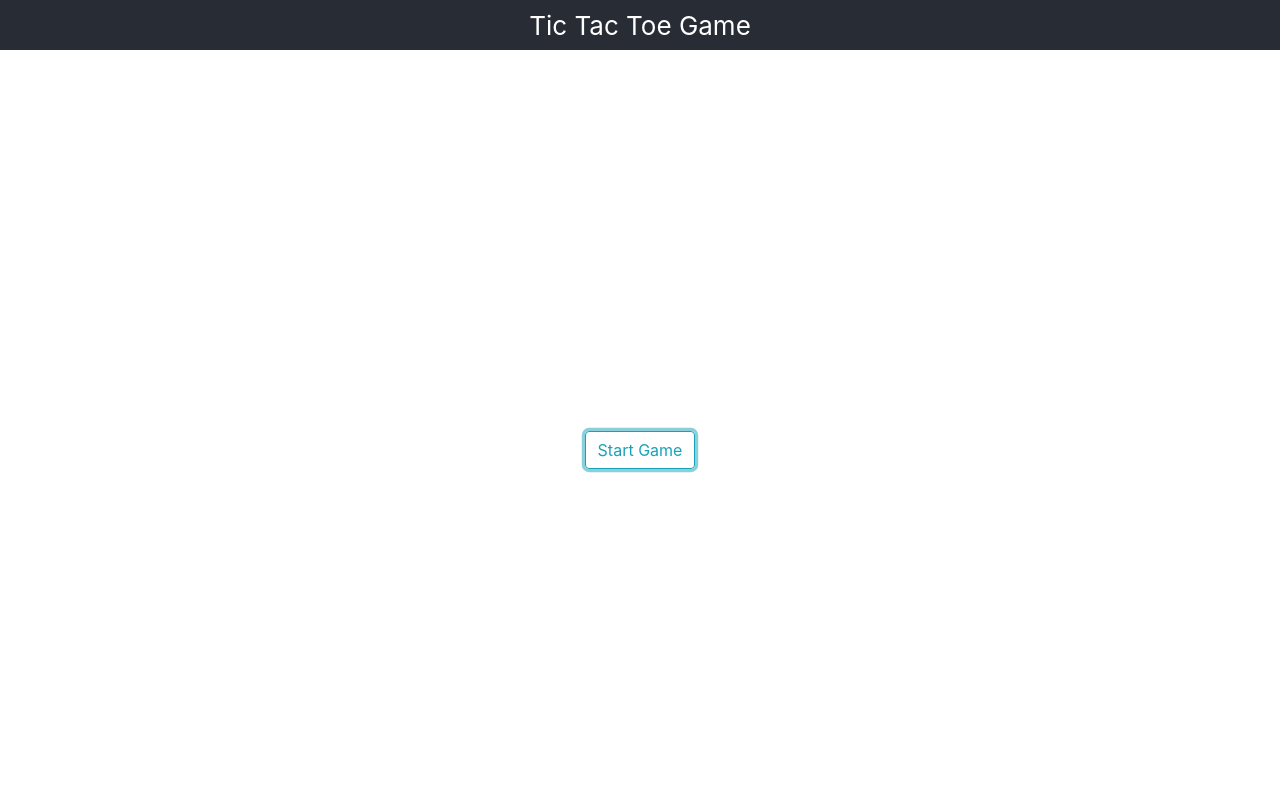
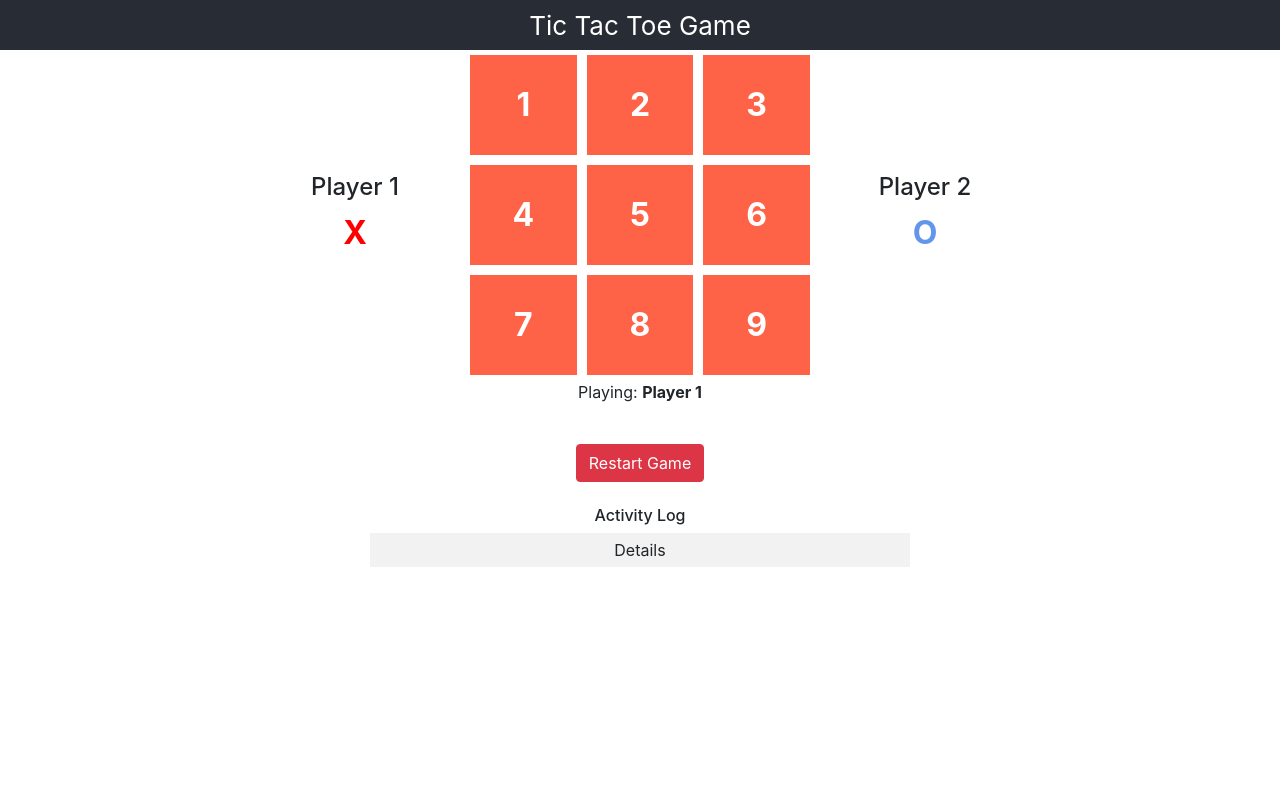
Before and after one commit to sahasovon/crosses-web, a React (Create React App) app: page / in a window 1280 px wide. Both pictures are taken after a click on the button "Start Game". Shown: the top 800 px of the page. Built offline with nearby package versions, Linux system fonts and the light colour scheme.

Commit message:
Game start button added

```diff
--- a/src/App.js
+++ b/src/App.js
@@ -1,74 +1,16 @@
 import React from 'react';
 import './App.css';
+import Panel from "./modules/panel";
 
 function App() {
+
   return (
     <div className="App">
       <header className="App-header">
           Tic Tac Toe Game
       </header>
 
-      <div className="container game-start">
-          <button className="btn btn-outline-info">
-              Start Game
-          </button>
-      </div>
-
-      <div className="container">
-        <div className="row">
-            <div className="col-12 col-md-8 mx-auto">
-                <div className="row">
-                    <div className="col-12 col-md-3 text-center game-player">
-                        <h4>Player 1</h4>
-                        <span className="game-icon game-icon-x">
-                        </span>
-                    </div>
-                    <div className="col-12 col-md-6">
-                        <div className="d-flex">
-                            <div className="flex-item">1</div>
-                            <div className="flex-item">2</div>
-                            <div className="flex-item">3</div>
-                        </div>
-                        <div className="d-flex">
-                            <div className="flex-item">4</div>
-                            <div className="flex-item">5</div>
-                            <div className="flex-item">6</div>
-                        </div>
-                        <div className="d-flex">
-                            <div className="flex-item">7</div>
-                            <div className="flex-item">8</div>
-                            <div className="flex-item">9</div>
-                        </div>
-                    </div>
-                    <div className="col-12 col-md-3 text-center game-player">
-                        <h4>Player 2</h4>
-                        <span className="game-icon game-icon-o">
-                        </span>
-                    </div>
-                </div>
-                <div className="row">
-                    <div className="col-12 text-center">
-                        <p>Playing: <b>Player 1</b></p>
-                    </div>
-                    <div className="col-12 pt-4 pb-3">
-                        <button className="btn btn-danger">
-                            Restart Game
-                        </button>
-                    </div>
-                    <div className="col-12 col-md-9 mx-auto pt-2">
-                        <h6 className="text-center">Activity Log</h6>
-                        <table className="table table-sm table-striped table-borderless">
-                            <tbody>
-                            <tr>
-                                <td>Details</td>
-                            </tr>
-                            </tbody>
-                        </table>
-                    </div>
-                </div>
-            </div>
-        </div>
-      </div>
+        <Panel/>
     </div>
   );
 }
--- /dev/null
+++ b/src/modules/game-panel/game-panel.js
@@ -0,0 +1,65 @@
+import React from 'react';
+
+class GamePanel extends React.Component {
+    render() {
+        return (
+            <div className="container">
+                <div className="row">
+                    <div className="col-12 col-md-8 mx-auto">
+                        <div className="row">
+                            <div className="col-12 col-md-3 text-center game-player">
+                                <h4>Player 1</h4>
+                                <span className="game-icon game-icon-x">
+                        </span>
+                            </div>
+                            <div className="col-12 col-md-6">
+                                <div className="d-flex">
+                                    <div className="flex-item">1</div>
+                                    <div className="flex-item">2</div>
+                                    <div className="flex-item">3</div>
+                                </div>
+                                <div className="d-flex">
+                                    <div className="flex-item">4</div>
+                                    <div className="flex-item">5</div>
+                                    <div className="flex-item">6</div>
+                                </div>
+                                <div className="d-flex">
+                                    <div className="flex-item">7</div>
+                                    <div className="flex-item">8</div>
+                                    <div className="flex-item">9</div>
+                                </div>
+                            </div>
+                            <div className="col-12 col-md-3 text-center game-player">
+                                <h4>Player 2</h4>
+                                <span className="game-icon game-icon-o">
+                        </span>
+                            </div>
+                        </div>
+                        <div className="row">
+                            <div className="col-12 text-center">
+                                <p>Playing: <b>Player 1</b></p>
+                            </div>
+                            <div className="col-12 pt-4 pb-3">
+                                <button className="btn btn-danger">
+                                    Restart Game
+                                </button>
+                            </div>
+                            <div className="col-12 col-md-9 mx-auto pt-2">
+                                <h6 className="text-center">Activity Log</h6>
+                                <table className="table table-sm table-striped table-borderless">
+                                    <tbody>
+                                    <tr>
+                                        <td>Details</td>
+                                    </tr>
+                                    </tbody>
+                                </table>
+                            </div>
+                        </div>
+                    </div>
+                </div>
+            </div>
+        );
+    }
+}
+
+export default GamePanel;
--- /dev/null
+++ b/src/modules/game-panel/index.js
@@ -0,0 +1 @@
+export { default } from './game-panel';
--- /dev/null
+++ b/src/modules/game-start/game-start.js
@@ -0,0 +1,15 @@
+import React from 'react';
+
+class GameStart extends React.Component {
+    render() {
+        return (
+            <div className="container game-start">
+                <button className="btn btn-outline-info" onClick={this.props.action}>
+                    Start Game
+                </button>
+            </div>
+        );
+    }
+}
+
+export default GameStart;
--- /dev/null
+++ b/src/modules/game-start/index.js
@@ -0,0 +1 @@
+export { default } from './game-start';
--- /dev/null
+++ b/src/modules/panel/index.js
@@ -0,0 +1 @@
+export { default } from './panel';
--- /dev/null
+++ b/src/modules/panel/panel.js
@@ -0,0 +1,42 @@
+import React from 'react';
+import GamePanel from '../game-panel';
+import GameStart from '../game-start';
+
+class Panel extends React.Component {
+
+    constructor(props) {
+        super(props);
+
+        // Bind the this context to the handler function
+        this.handler = this.handler.bind(this);
+
+        // Set some state
+        this.state = {
+            isStartGame: false
+        };
+    }
+
+    handler() {
+        this.setState({
+            isStartGame: true
+        });
+    }
+
+    render() {
+        const that = this;
+
+        function ShowView() {
+            if (that.state.isStartGame) {
+                return <GamePanel/>;
+            }
+
+            return <GameStart action={that.handler}/>;
+        }
+
+        return (
+            <ShowView/>
+        );
+    }
+}
+
+export default Panel;
```
Also changed, not shown: public/manifest.json.
